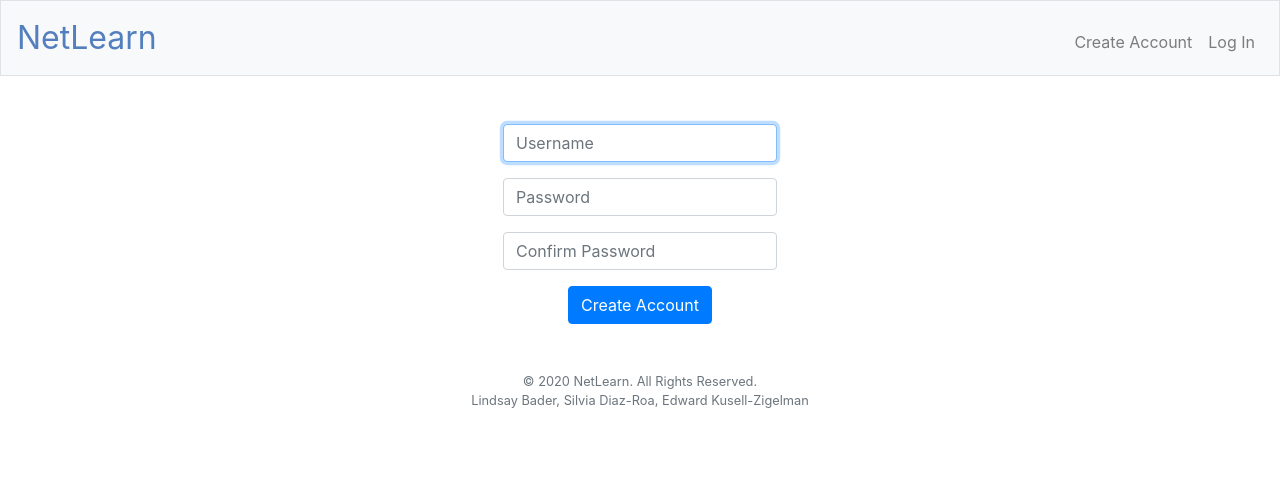
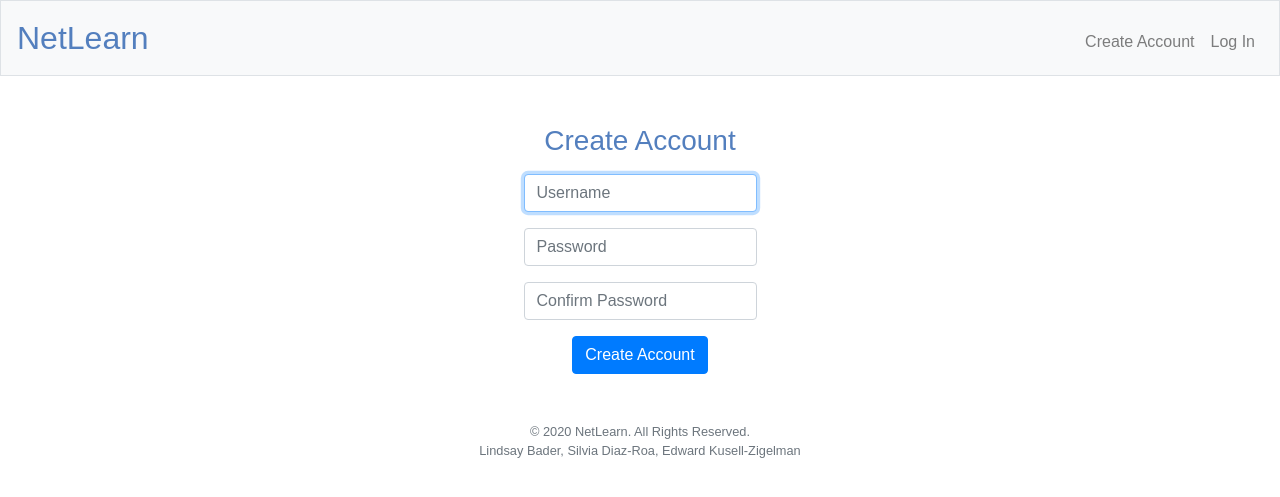
Before and after one commit to sdiazroa/netlearn, a Flask app: page /create_account in a window 1280 px wide. Shown: the top 497 px of the page. Run offline with Flask 2, Linux system fonts and the light colour scheme; some libraries are stand-ins or nearby versions.

Commit message:
Ed style updates 1

```diff
--- a/static/styles.css
+++ b/static/styles.css
@@ -1,3 +1,7 @@
+* {
+    font-family: arial;
+  }
+
 nav .navbar-brand
 {
     /* size for brand */
--- a/templates/apology.html
+++ b/templates/apology.html
@@ -5,5 +5,7 @@
 {% endblock %}
 
 {% block main %}
-    <img alt="{{ top }}" class="border" src="http://memegen.link/custom/{{ top | urlencode }}/{{ bottom | urlencode }}.jpg?alt=https://i.imgur.com/CsCgN7Ll.png" title="{{ top }}">
+    <img alt="{{ top }}" class="border" src="http://memegen.link/custom/{{ top | urlencode }}/{{ bottom | urlencode }}.jpg?alt=https://i.imgur.com/Ku0K5K2.png" title="{{ top }}">
+
+
 {% endblock %}
--- a/templates/create_account.html
+++ b/templates/create_account.html
@@ -7,6 +7,10 @@
 {% block main %}
 
     <form action="/create_account" method="post">
+        <form action="/login" method="post">
+        <div class="form-group">
+            <h3 style="color:#537fbe;">Create Account</h3>
+        </div>
         <div class="form-group">
             <input autocomplete="off" autofocus class="form-control" name="username" placeholder="Username" type="text">
         </div>
--- a/templates/layout.html
+++ b/templates/layout.html
@@ -10,7 +10,7 @@
         <!-- http://getbootstrap.com/docs/4.5/ -->
         <link rel="stylesheet" href="https://cdn.jsdelivr.net/npm/bootstrap@4.5.3/dist/css/bootstrap.min.css" integrity="sha384-TX8t27EcRE3e/ihU7zmQxVncDAy5uIKz4rEkgIXeMed4M0jlfIDPvg6uqKI2xXr2" crossorigin="anonymous">
 
-        <!-- https://favicon.io/emoji-favicons/money-mouth-face/ -->
+        <!-- Net Learn Logo in the tab -->
 
         <link href="/static/Net Learn Logo-1.jpg" rel="icon">
 
--- a/templates/login.html
+++ b/templates/login.html
@@ -7,6 +7,9 @@
 {% block main %}
     <form action="/login" method="post">
         <div class="form-group">
+            <h3 style="color:#537fbe;">Sign In</h3>
+        </div>
+        <div class="form-group">
             <input autocomplete="off" autofocus class="form-control" name="username" placeholder="Username" type="text">
         </div>
         <div class="form-group">
```
Also changed, not shown: crm.db.
